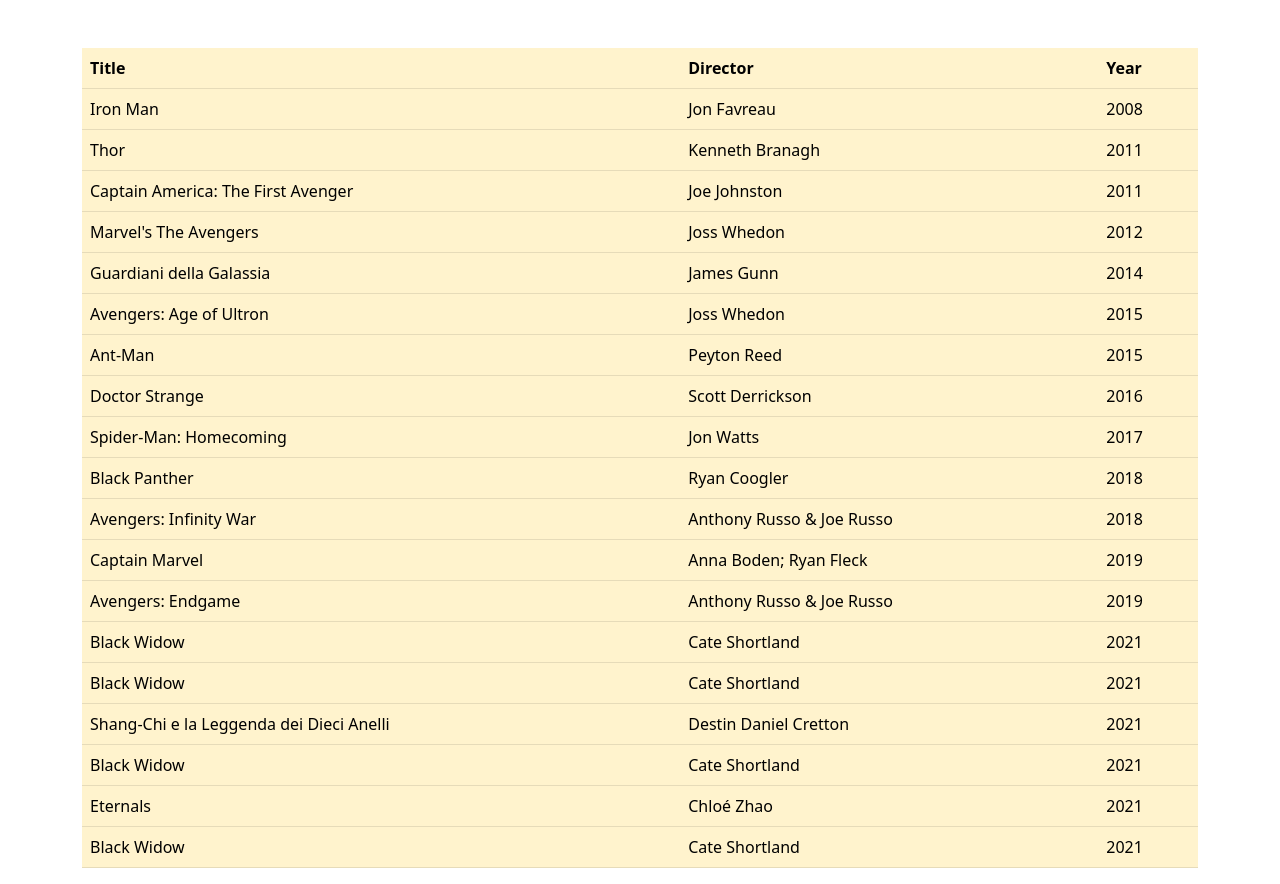
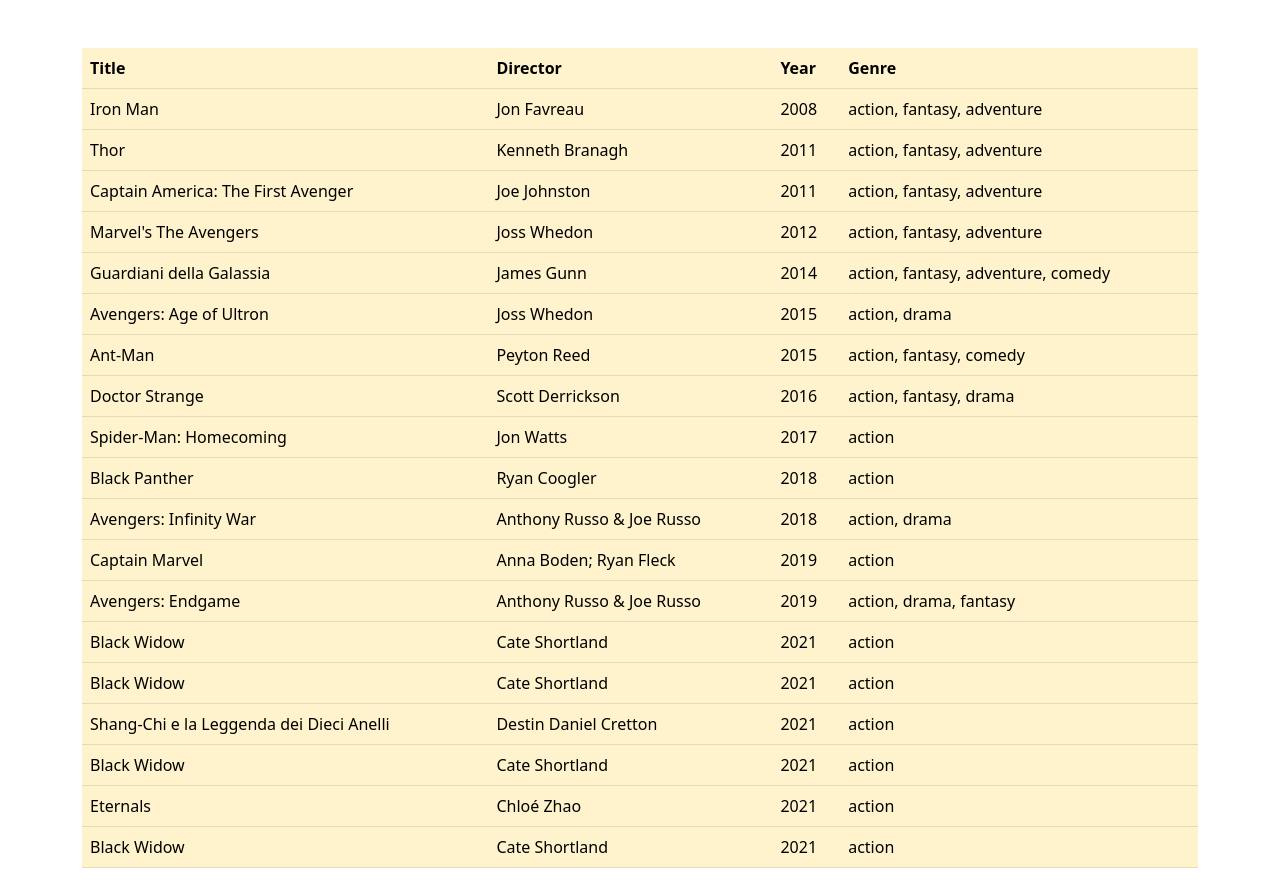
Before and after one commit to Step1017/php-oop-1, a PHP site: page / in a window 1280 px wide. Run offline with PHP 8.4, Linux system fonts and the light colour scheme.

Commit message:
Bonus 2 completato

```diff
--- a/index.php
+++ b/index.php
@@ -142,6 +142,7 @@ new Movie("Black Widow", "Cate Shortland", "2021",["action"])
                         <th scope="col">Title</th>
                         <th scope="col">Director</th>
                         <th scope="col">Year</th>
+                        <th scope="col">Genre</th>
                     </tr>
                 </thead>
                 <tbody>
@@ -150,6 +151,7 @@ new Movie("Black Widow", "Cate Shortland", "2021",["action"])
                             <td><?php echo $movie->getMovieTitle() ?></td>
                             <td><?php echo $movie->getMovieDirector() ?></td>
                             <td><?php echo $movie->getMovieYear() ?></td>
+                            <td><?php echo implode(", ", $movie->getMovieGenre()) ?></td>
                         </tr>
                     <?php endforeach; ?>
                 </tbody>
```
